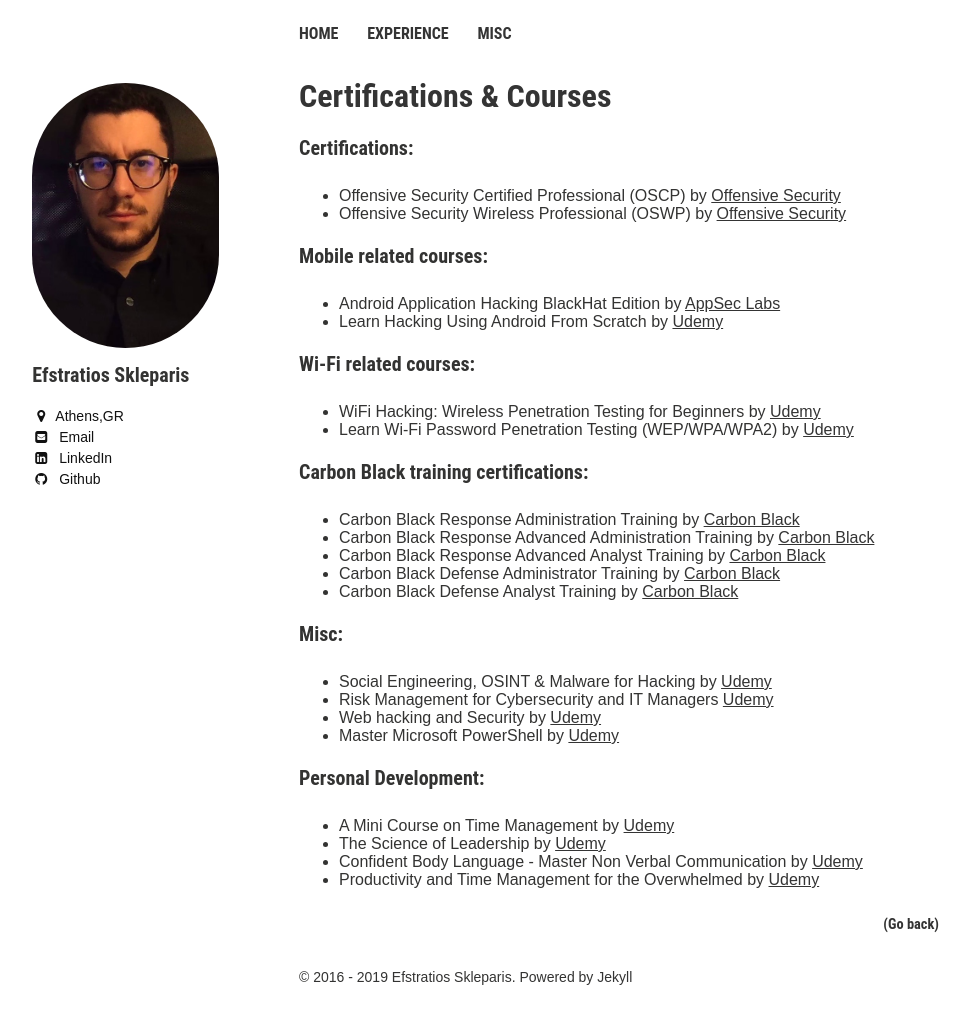
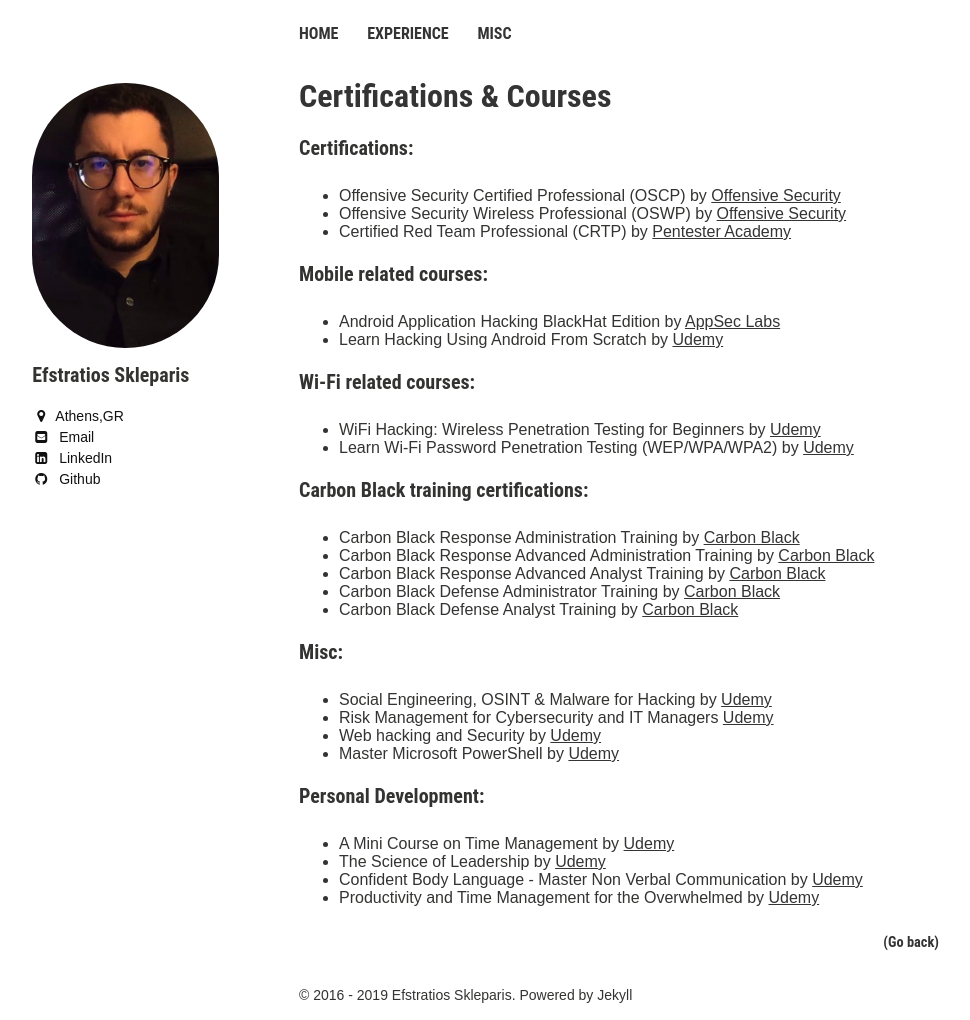
Before and after one commit to efstratios/efstratios.github.io, a Jekyll site: the page built from certs/index.md, in a window 1280 px wide. Shown: the whole page, without its empty margins (21-991 px from the left). Built offline with Jekyll 4.4.1, drawn with Linux system fonts in a browser that asks for light colours.

Commit message:
Added CRTP

```diff
--- a/certs/index.md
+++ b/certs/index.md
@@ -8,6 +8,7 @@
 ### Certifications:
 * Offensive Security Certified Professional (OSCP) by [Offensive Security](https://www.offensive-security.com/){:target="_blank" rel="noopener"}
 * Offensive Security Wireless Professional (OSWP) by [Offensive Security](https://www.offensive-security.com/){:target="_blank" rel="noopener"}
+* Certified Red Team Professional (CRTP) by [Pentester Academy](https://www.pentesteracademy.com/activedirectorylab){:target="_blank" rel="noopener"}
 
 ###	Mobile related courses:
 
```
